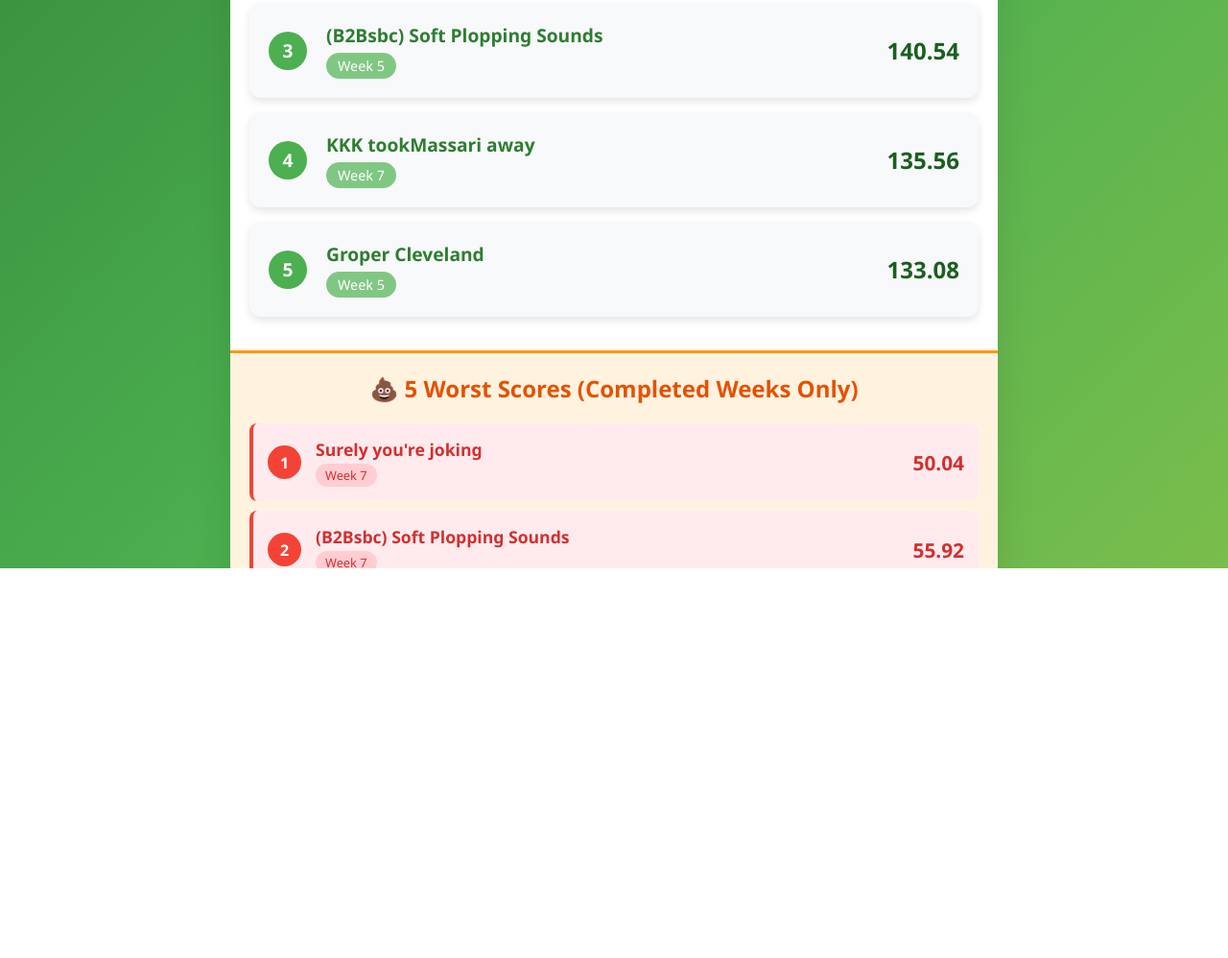
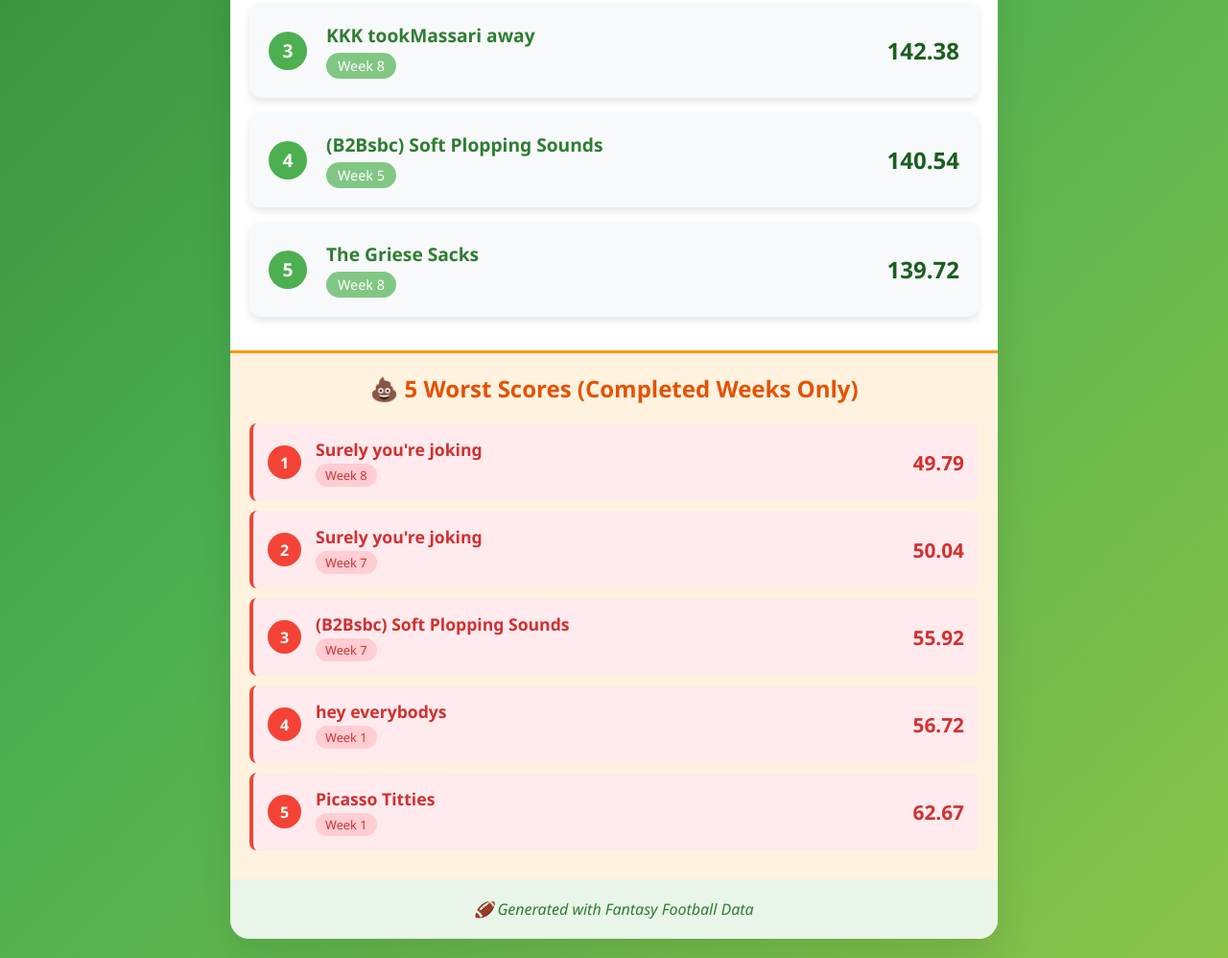
Before and after one commit to nvwlspls/getYahooStats, a plain HTML site: page index.html in a window 1280 px wide. Shown: the part 679-1677 px from the top of the page at 96% size. Drawn offline with Linux system fonts and the light colour scheme.

Commit message:
updated for week 8

```diff
--- a/index.html
+++ b/index.html
@@ -75,6 +75,15 @@
             <div class="score-item">
                 <div class="rank">3</div>
                 <div class="team-info">
+                    <div class="team-name">KKK tookMassari away</div>
+                    <div class="week">Week 8</div>
+                </div>
+                <div class="points">142.38</div>
+            </div>
+
+            <div class="score-item">
+                <div class="rank">4</div>
+                <div class="team-info">
                     <div class="team-name">(B2Bsbc) Soft Plopping Sounds</div>
                     <div class="week">Week 5</div>
                 </div>
@@ -82,21 +91,12 @@
             </div>
 
             <div class="score-item">
-                <div class="rank">4</div>
-                <div class="team-info">
-                    <div class="team-name">KKK tookMassari away</div>
-                    <div class="week">Week 7</div>
-                </div>
-                <div class="points">135.56</div>
-            </div>
-
-            <div class="score-item">
                 <div class="rank">5</div>
                 <div class="team-info">
-                    <div class="team-name">Groper Cleveland</div>
-                    <div class="week">Week 5</div>
+                    <div class="team-name">The Griese Sacks</div>
+                    <div class="week">Week 8</div>
                 </div>
-                <div class="points">133.08</div>
+                <div class="points">139.72</div>
             </div>
 
         </div>
@@ -108,13 +108,22 @@
                 <div class="worst-rank">1</div>
                 <div class="worst-team-info">
                     <div class="worst-team-name">Surely you're joking</div>
+                    <div class="worst-week">Week 8</div>
+                </div>
+                <div class="worst-points">49.79</div>
+            </div>
+
+            <div class="worst-item">
+                <div class="worst-rank">2</div>
+                <div class="worst-team-info">
+                    <div class="worst-team-name">Surely you're joking</div>
                     <div class="worst-week">Week 7</div>
                 </div>
                 <div class="worst-points">50.04</div>
             </div>
 
             <div class="worst-item">
-                <div class="worst-rank">2</div>
+                <div class="worst-rank">3</div>
                 <div class="worst-team-info">
                     <div class="worst-team-name">(B2Bsbc) Soft Plopping Sounds</div>
                     <div class="worst-week">Week 7</div>
@@ -123,7 +132,7 @@
             </div>
 
             <div class="worst-item">
-                <div class="worst-rank">3</div>
+                <div class="worst-rank">4</div>
                 <div class="worst-team-info">
                     <div class="worst-team-name">hey everybodys</div>
                     <div class="worst-week">Week 1</div>
@@ -132,21 +141,12 @@
             </div>
 
             <div class="worst-item">
-                <div class="worst-rank">4</div>
+                <div class="worst-rank">5</div>
                 <div class="worst-team-info">
                     <div class="worst-team-name">Picasso Titties</div>
                     <div class="worst-week">Week 1</div>
                 </div>
                 <div class="worst-points">62.67</div>
-            </div>
-
-            <div class="worst-item">
-                <div class="worst-rank">5</div>
-                <div class="worst-team-info">
-                    <div class="worst-team-name">The Griese Sacks</div>
-                    <div class="worst-week">Week 3</div>
-                </div>
-                <div class="worst-points">64.56</div>
             </div>
 
         </div>
```
Also changed, not shown: 1 other file.
